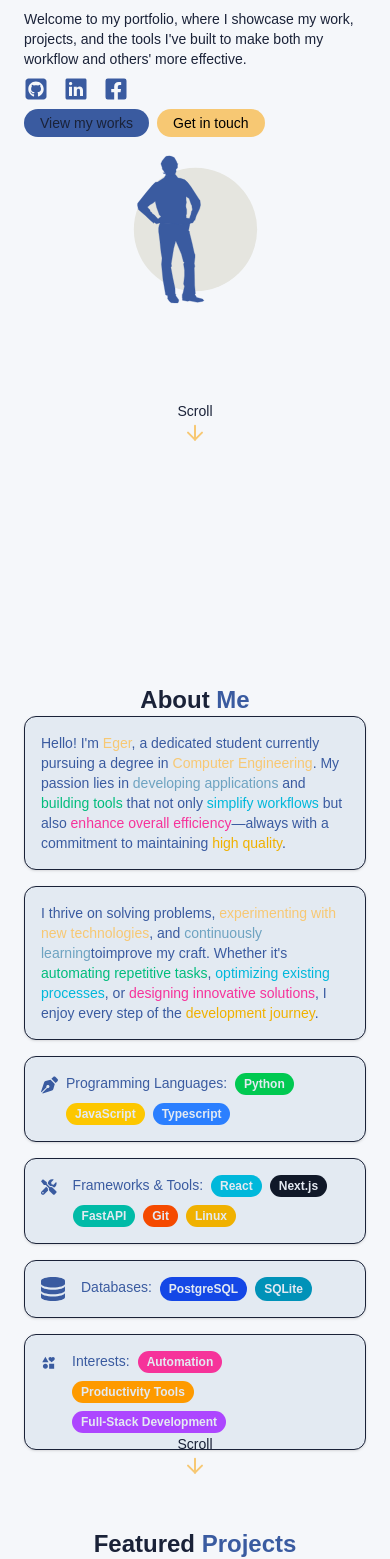
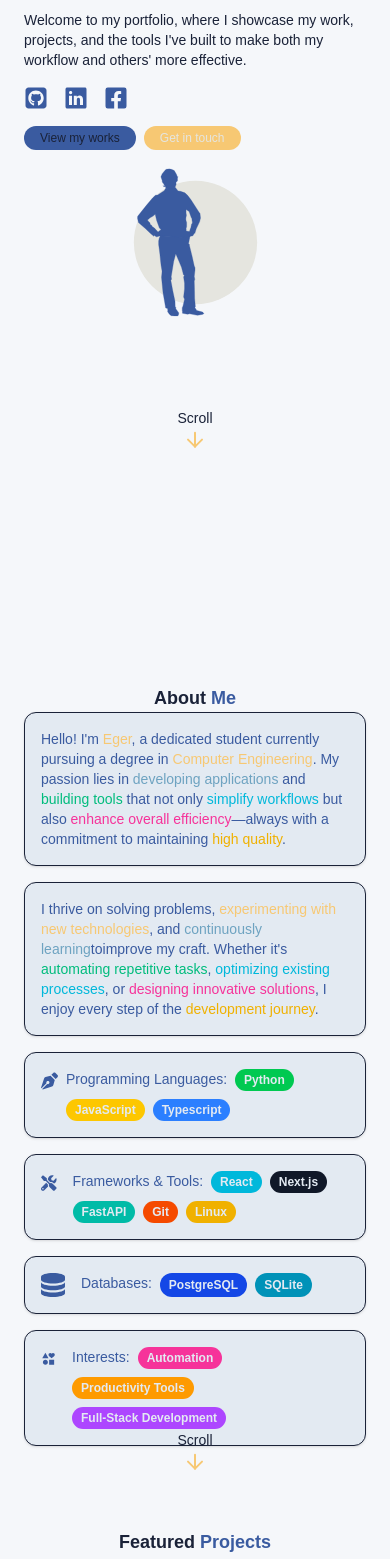
Before and after one commit to ItIsMeMyselfAndI/portfolio, a React (Vite) app: page / in a window 390 px wide. Shown: the part 252-1811 px from the top of the page. Built offline with nearby package versions, Linux system fonts and the light colour scheme.

Commit message:
fix: text sizes responsiveness

```diff
--- a/src/components/sections/AboutSection.tsx
+++ b/src/components/sections/AboutSection.tsx
@@ -37,7 +37,7 @@ const AboutSection = () => {
         )}
       >
         {/* title */}
-        <h1 className="text-2xl text-foreground font-bold">
+        <h1 className="text-lg md:text-xl lg:text-2xl text-foreground font-bold">
           About <span className="text-primary">Me</span>
         </h1>
 
--- a/src/components/sections/HeroSection.tsx
+++ b/src/components/sections/HeroSection.tsx
@@ -40,7 +40,7 @@ const HeroSection = () => {
           )}
         >
           {/* main */}
-          <div className="flex-1 space-y-2 sm:space-y-4 md:space-y-6">
+          <div className="flex-1 space-y-4 md:space-y-6">
             {/* name */}
             <h1 className="text-sm sm:text-lg md:text-xl lg:text-2xl">
               <p className="text-muted-foreground">Hi, I am </p>
@@ -84,7 +84,7 @@ const HeroSection = () => {
               <a
                 href="#projects"
                 className={cn(
-                  "text-foreground text-sm",
+                  "text-foreground text-xs md:text-sm",
                   "px-4 py-1 bg-primary rounded-2xl",
                   "hover:cursor-pointer hover:translate-y-[-0.5em] hover:scale-110",
                   "transition-all duration-300",
@@ -95,7 +95,7 @@ const HeroSection = () => {
               <a
                 href="#contact"
                 className={cn(
-                  "text-muteed text-sm",
+                  "text-muted text-xs md:text-sm",
                   "px-4 py-1 bg-secondary rounded-2xl",
                   "hover:cursor-pointer hover:translate-y-[-0.5em] hover:scale-110",
                   "transition-all duration-300",
--- a/src/components/sections/ProjectsSection.tsx
+++ b/src/components/sections/ProjectsSection.tsx
@@ -14,8 +14,10 @@ import {
   CarouselPrevious,
 } from "@/components/ui/carousel";
 import { Badge } from "@/components/ui/badge";
+import { Button } from "@/components/ui/button";
+
 import { useEffect, useState } from "react";
-import { ArrowDown, ExternalLink, Github } from "lucide-react";
+import { ArrowDown, ArrowRight, ExternalLink, Github } from "lucide-react";
 import { motion } from "framer-motion";
 
 type ProjectType = {
@@ -60,7 +62,7 @@ const ProjectsSection = () => {
         )}
       >
         {/* title */}
-        <h1 className="text-2xl text-foreground font-bold">
+        <h1 className="text-lg md:text-xl lg:text-2xl text-foreground font-bold">
           Featured <span className="text-primary">Projects</span>
         </h1>
 
@@ -161,8 +163,21 @@ const ProjectsSection = () => {
           />
         </Carousel>
 
+        <Button
+          variant="default"
+          className="rounded-2xl hover:scale-110 transition-all duration-300"
+        >
+          <a
+            href="https://github.com/ItIsMeMyselfAndI"
+            className="flex flex-row gap-2 justify-center items-center text-secondary text-sm"
+          >
+            Check my github
+            <ArrowRight size={24} />
+          </a>
+        </Button>
+
         <a
-          href="#projects"
+          href="#contacts"
           className={cn(
             "flex flex-col justify-center items-center",
             "animate-bounce duration-300",
```
